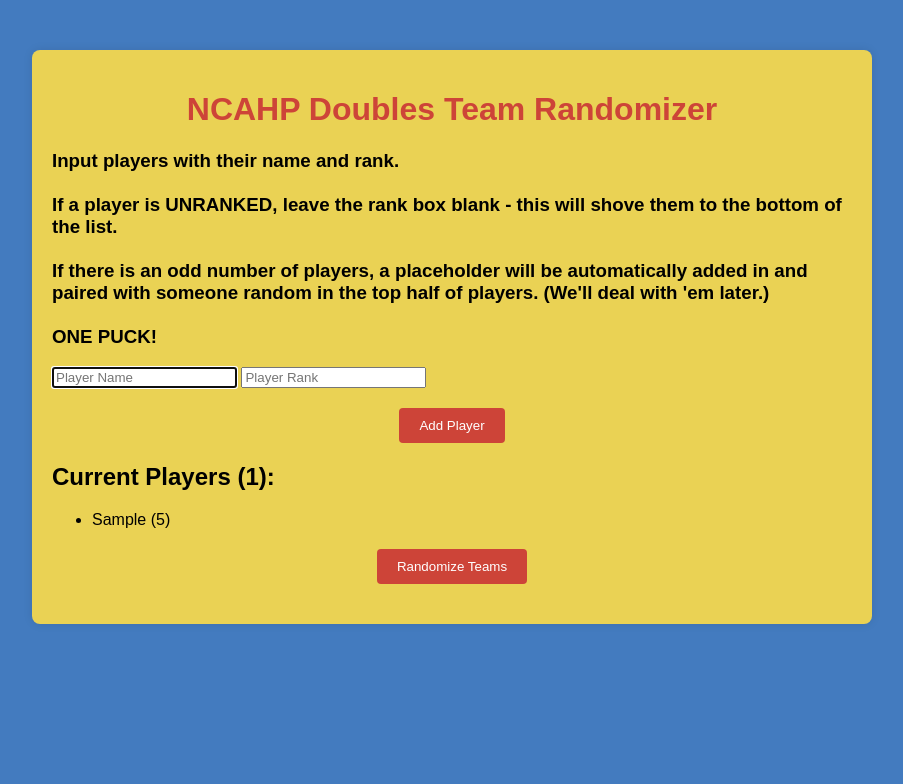
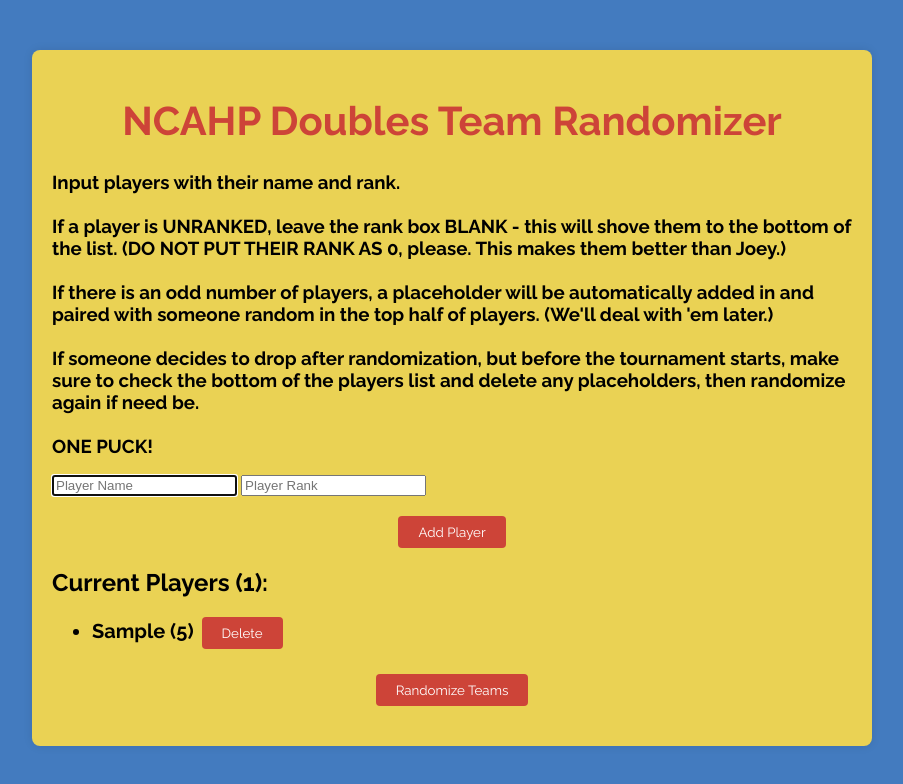
Before and after one commit to adrianpowers/ncahpdoubles, a plain HTML site: page index.html in a window 1280 px wide. Both pictures are taken after typing "Sample", "5" into the empty fields and a click on the button "Add Player". Shown: the whole page, without its empty margins (188-1091 px from the left). Drawn offline with Linux system fonts and the light colour scheme.

Commit message:
Added delete function, styling

```diff
--- a/index.html
+++ b/index.html
@@ -1,26 +1,39 @@
 <!DOCTYPE html>
 <html lang="en">
   <head>
-  <meta charset="UTF-8">
-  <meta name="viewport" content="width=device-width, initial-scale=1.0">
+    <meta charset="UTF-8" />
+    <meta name="viewport" content="width=device-width, initial-scale=1.0" />
     <title>NCAHP Doubles Team Randomizer</title>
-  <link rel="stylesheet" href="styles.css">
+    <link rel="stylesheet" href="styles.css" />
+    <link rel="preconnect" href="https://fonts.googleapis.com" />
+    <link rel="preconnect" href="https://fonts.gstatic.com" crossorigin />
+    <link
+      href="https://fonts.googleapis.com/css2?family=Raleway:ital,wght@0,100..900;1,100..900&display=swap"
+      rel="stylesheet"
+    />
   </head>
   <body>
     <div class="container">
       <h1>NCAHP Doubles Team Randomizer</h1>
       <h3>
-      Input players with their name and rank. <br><br>
-      If a player is UNRANKED, leave the rank box blank - this will shove them to the bottom of the list.<br><br>
-      If there is an odd number of players, a placeholder will be automatically added in and paired with someone random in the top half of players. (We'll deal with 'em later.)<br><br>
+        Input players with their name and rank. <br /><br />
+        If a player is UNRANKED, leave the rank box BLANK - this will shove them
+        to the bottom of the list. (DO NOT PUT THEIR RANK AS 0, please. This
+        makes them better than Joey.)<br /><br />
+        If there is an odd number of players, a placeholder will be
+        automatically added in and paired with someone random in the top half of
+        players. (We'll deal with 'em later.)<br /><br />
+        If someone decides to drop after randomization, but before the tournament
+        starts, make sure to check the bottom of the players list and delete any
+        placeholders, then randomize again if need be.<br /><br />
         ONE PUCK!
       </h3>
       <div id="inputContainer">
-      <input type="text" id="playerName" placeholder="Player Name">
-      <input type="number" id="playerRank" placeholder="Player Rank">
+        <input type="text" id="playerName" placeholder="Player Name" />
+        <input type="number" id="playerRank" placeholder="Player Rank" />
         <button id="addPlayerButton">Add Player</button>
       </div>
-    <h2>Current Players <span id="playerCount">(0)</span>:</h2> <!-- Added player count -->
+      <h2>Current Players <span id="playerCount">(0)</span>:</h2>
       <ul id="currentPlayers"></ul>
       <button id="randomizeButton">Randomize Teams</button>
       <div id="teamsContainer"></div>
--- a/script.js
+++ b/script.js
@@ -56,15 +56,47 @@ function addPlayer() {
 }
 
 // Function to display the list of players
+// Function to display the list of players
 function displayPlayers() {
   const currentPlayersList = document.getElementById("currentPlayers");
   currentPlayersList.innerHTML = ""; // Clear previous list
 
-  players.forEach((player) => {
+  players.forEach((player, index) => {
     const playerItem = document.createElement("li");
-    playerItem.textContent = `${player.name} (${player.rank})`;
+
+    // Create span for player name and rank
+    const playerSpan = document.createElement("span");
+    playerSpan.textContent = `${player.name} (${player.rank})`;
+
+    // Add delete button
+    const deleteButton = document.createElement("button");
+    deleteButton.textContent = "Delete";
+    deleteButton.addEventListener("click", () => deletePlayer(index));
+
+    // Style player span and delete button to be displayed inline
+    deleteButton.style.display = "inline";
+    deleteButton.style.marginTop = "0px";
+    playerSpan.style.display = "inline";
+    playerSpan.style.marginRight = "8px";
+
+    // Append player span and delete button to player item
+    playerItem.appendChild(playerSpan);
+    playerItem.appendChild(deleteButton);
+
+    playerItem.style.marginTop = "0 px";
+
+    // Append player item to current players list
     currentPlayersList.appendChild(playerItem);
   });
+}
+
+// Function to delete a player
+function deletePlayer(index) {
+  players.splice(index, 1);
+  // Display the updated list of players
+  displayPlayers();
+  // Update player count
+  updatePlayerCount();
 }
 
 // Function to update player count
--- a/styles.css
+++ b/styles.css
@@ -1,5 +1,5 @@
 body {
-    font-family: Arial, sans-serif;
+    font-family: "Raleway", sans-serif;
     margin: 0;
     padding: 0;
     background-color: #437BBF;
@@ -17,21 +17,24 @@ body {
   h1 {
     text-align: center;
     color: #CD4438;
+    font-size: 40px;
+    font-weight: bold;
   }
 
   button {
     display: block;
     margin: 20px auto;
-    padding: 10px 20px;
+    padding: 8px 20px;
     background-color: #CD4438;
     color: #fff;
+    font-family: "Raleway", sans-serif;
     border: none;
     border-radius: 4px;
     cursor: pointer;
   }
 
   button:hover {
-    background-color: #0056b3;
+    background-color: #8b2a21;
   }
 
   .team {
@@ -48,3 +51,9 @@ body {
   .team div:first-child {
     margin-right: 10px;
   }
+
+  #currentPlayers li {
+    margin-bottom: -15px;
+    font-weight: bold;
+    font-size: 20px;
+  }
```
Lines whose indentation alone changed are shown as unchanged.
